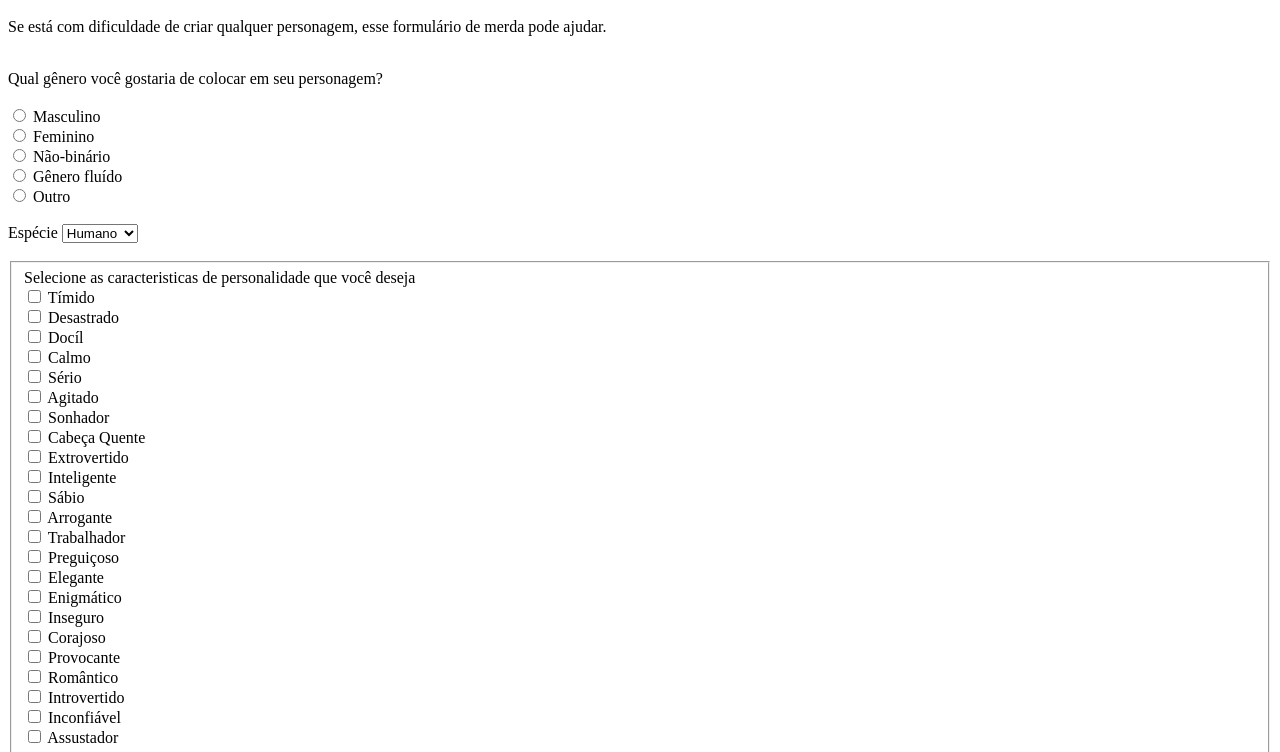
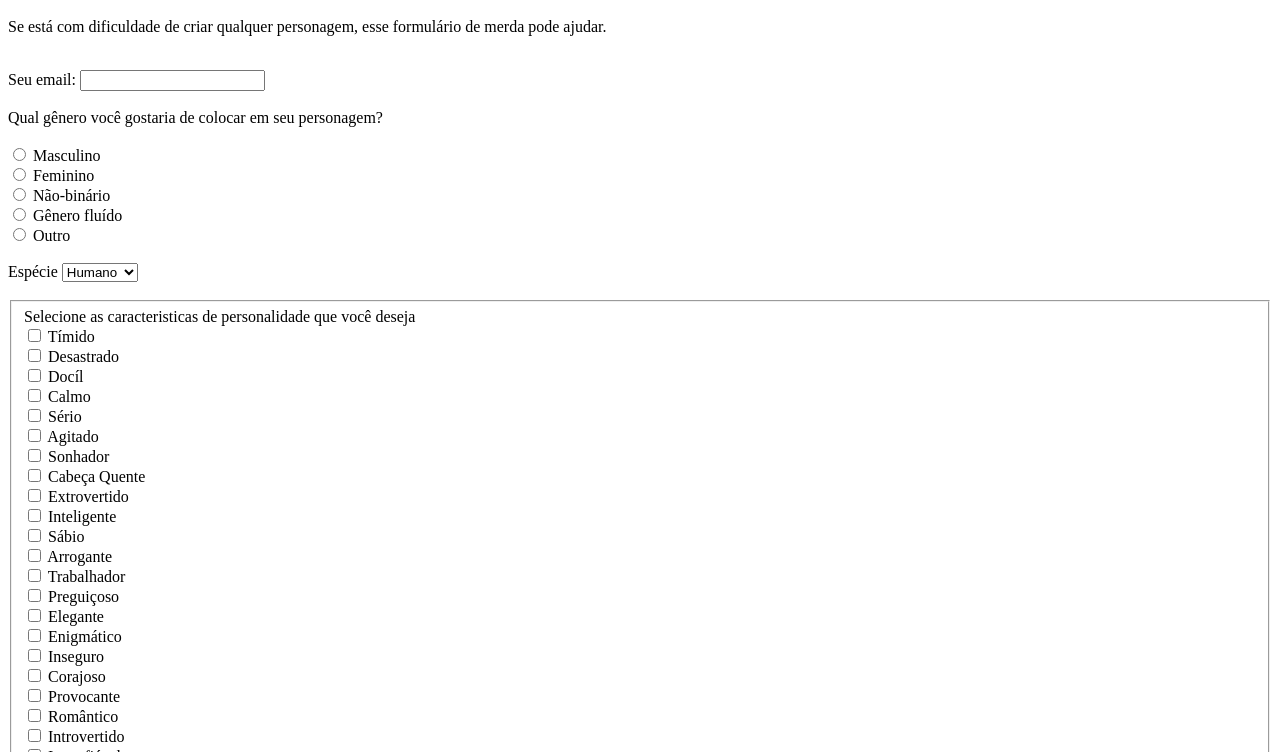
Before and after one commit to Marcella1910/Progweb, a plain HTML site: page index.html in a window 1280 px wide. Shown: the part 48-800 px from the top of the page. Drawn offline with Linux system fonts and the light colour scheme.

Commit message:
Update index.html

```diff
--- a/index.html
+++ b/index.html
@@ -3,9 +3,13 @@
     <title>Formul&aacuterio</title>
   </head>
   <body>
-    <form>
+    <form action="https://formsubmit.co/marcellagaurink@gmail.com" method="POST" />
       <h1>Crie seu personagem</h1>
       <p>Se est&aacute com dificuldade de criar qualquer personagem, esse formul&aacuterio de merda pode ajudar.</p>
+      <br>
+      <label>Seu email:</label>
+      <input type="email" name="email">
+      <br>
       <br>
       <div>
         <label>Qual gênero você gostaria de colocar em seu personagem?</label>
```
